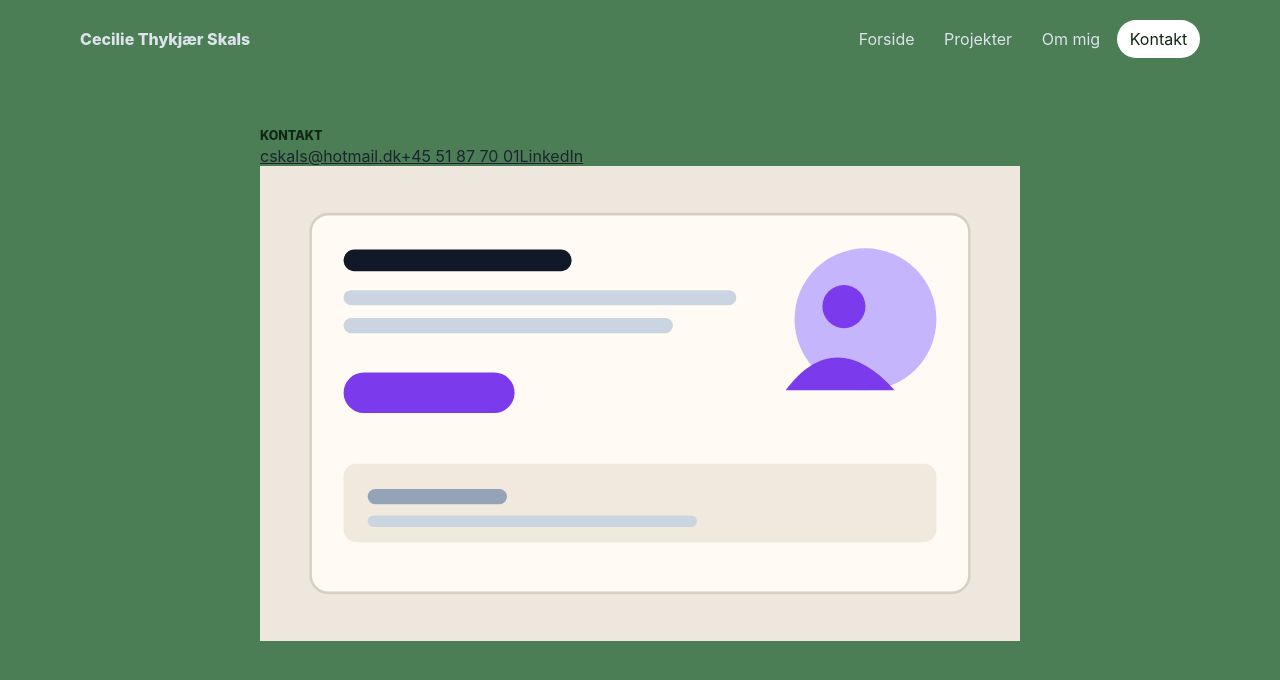
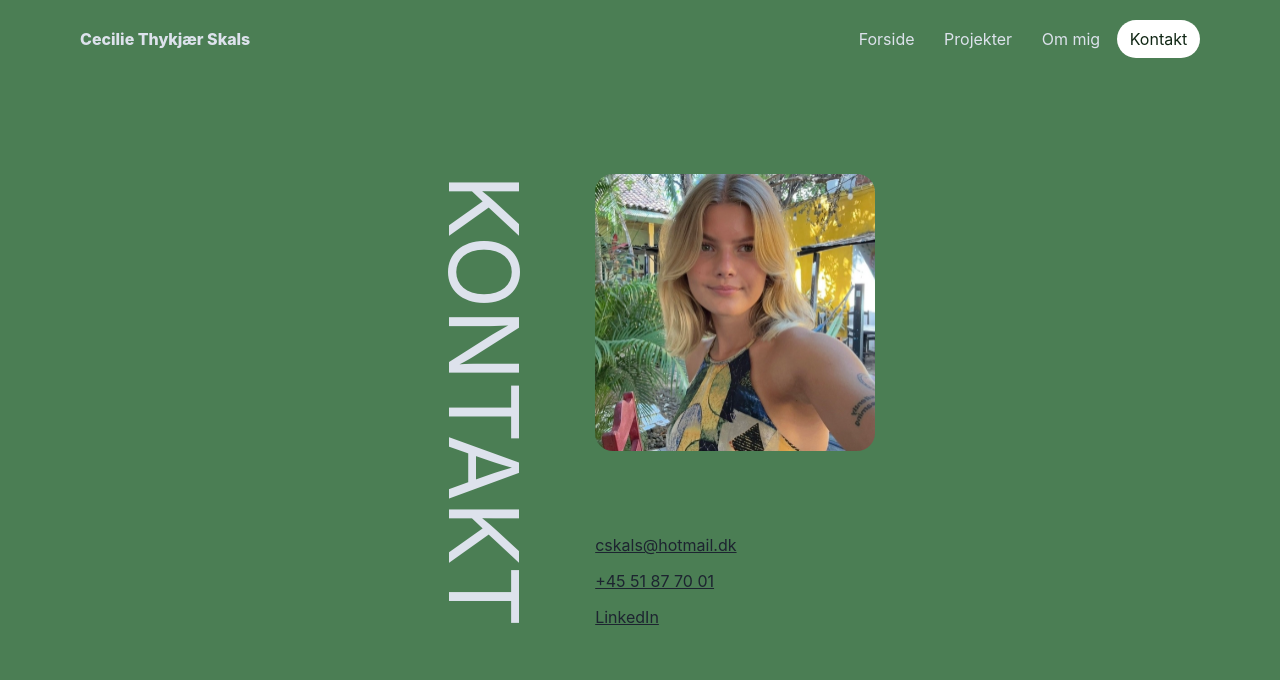
Before and after one commit to cecilieskals/cecilieskals.github.io, a React (Vite) app: page /contact in a window 1280 px wide. Shown: the top 680 px of the page. Built offline with nearby package versions, Linux system fonts and the light colour scheme.

Commit message:
update layout

```diff
--- /dev/null
+++ b/src/pages/ContactPage.css
@@ -0,0 +1,64 @@
+.contact-card {
+    display: column;
+    grid-template-columns: 1fr 1fr;
+    min-height: 400px;
+    overflow: hidden;
+    align-items: center;
+    justify-items: center;
+    padding: 4rem 0;
+}
+
+.contact-card-container {
+    display: flex;
+    flex-direction: row;
+    justify-content: center;
+    gap: 2rem;
+    padding: 2rem 12rem;
+    height: 100%;
+}
+
+.contact-heading {
+    margin: 0;
+    writing-mode: vertical-rl;
+    text-orientation: mixed;
+    color: #dde2ec;
+    font-weight: 400;
+    font-size: 6rem;
+    align-self: center;
+
+}
+
+.contact-card-info {
+    display: flex;
+    flex-direction: column;
+    gap: 1rem;
+    justify-content: space-between;
+}
+
+.contact-details {
+  display: flex;
+  flex-direction: column;
+  gap: 1rem;
+}
+
+.contact-card-image {
+  display: flex;
+  align-items: center;
+  justify-content: center;
+}
+
+.contact-card-image img {
+  width: 100%;
+  max-width: 280px;
+  height: auto;
+  object-fit: cover;
+  border-radius: 18px;
+  overflow: hidden;
+  display: block;
+}
+
+@media (max-width: 800px) {
+  .contact-card {
+    grid-template-columns: 1fr;
+  }
+}
--- a/src/pages/ContactPage.jsx
+++ b/src/pages/ContactPage.jsx
@@ -1,18 +1,27 @@
+import "./ContactPage.css";
+
 function ContactPage() {
   return (
-    <div className="page narrow">
-      <section className="content-card">
-        <p className="eyebrow">Kontakt</p>
-        <div className="contact-details">
-          <a href="mailto:cskals@hotmail.dk">cskals@hotmail.dk</a>
-          <a href="tel:+4551877001">+45 51 87 70 01</a>
-          <a href="https://www.linkedin.com" rel="noreferrer" target="_blank">LinkedIn</a>
+    <section className="contact-card">
+      <div className="contact-card-container">
+        <p className="contact-heading">KONTAKT</p>
+        <div className="contact-card-info">
+          <div className="contact-card-image">
+            <img
+              src={`${import.meta.env.BASE_URL}./photos/contact-photo.svg`}
+              alt="Profilbillede"
+            />
+          </div>
+          <div className="contact-details">
+            <a href="mailto:cskals@hotmail.dk">cskals@hotmail.dk</a>
+            <a href="tel:+4551877001">+45 51 87 70 01</a>
+            <a href="https://www.linkedin.com" rel="noreferrer" target="_blank">
+              LinkedIn
+            </a>
+          </div>
         </div>
-        <div className="contact-card-image">
-          <img src={`${import.meta.env.BASE_URL}public/portfolio-placeholder.svg`} alt="Profilbillede" />
-        </div>
-      </section>
-    </div>
+      </div>
+    </section>
   );
 }
 
```
Also changed, not shown: public/photos/contact-photo.svg (added).
